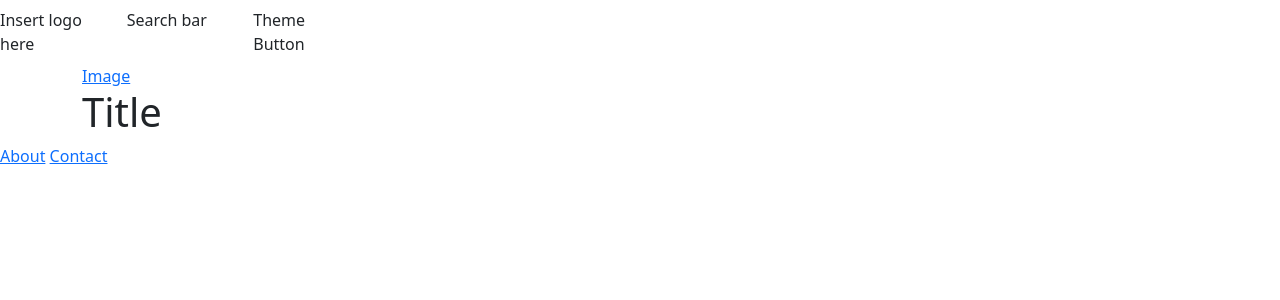
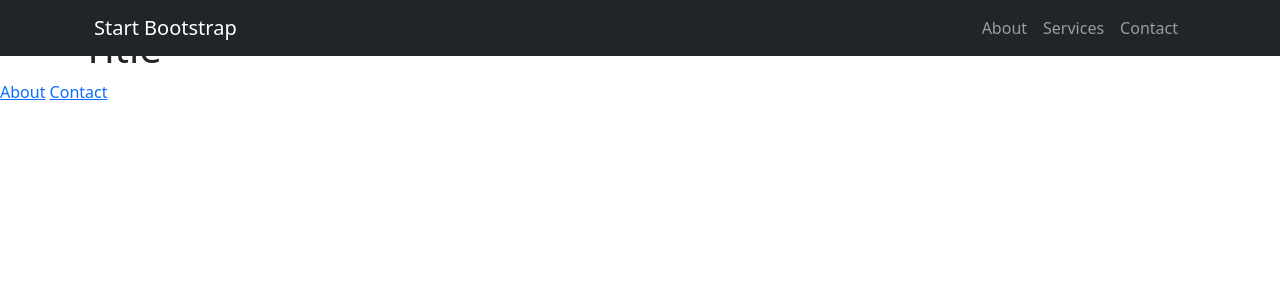
Before and after one commit to imachocolateman/PoetryBlog, a Django app: template poetry_blog/templates/base.html in a window 1280 px wide. Shown: the top 300 px of the page. Run offline with Django 4.2, Linux system fonts and the light colour scheme; the template is opened without the code that fills it, so the values that code supplies are empty; some libraries are stand-ins or nearby versions.

Commit message:
Added favicon

```diff
--- a/poetry_blog/templates/base.html
+++ b/poetry_blog/templates/base.html
@@ -4,11 +4,13 @@
 
 <head>
 	<meta charset="utf-8">
-	<meta name="viewport" content="width=device-width, initial-scale=1">
+	<meta name="viewport" content="width=device-width, initial-scale=1, shrink-to-fit=no">
+    <meta name="author" content="Sanchit Kumar" />
 
 	<title>{% block title %}{% endblock %}Missy Anne's Poetry</title>
 
 	{% load static %}
+	<link rel="icon" type="image/x-icon" href="{% static 'assets/favicon.ico' %}" />
 	<!-- Bootstrap CSS -->
 	<link href="{% static 'css/bootstrap.min.css' %}" rel="stylesheet" type="text/css">
 	<!-- Remix Icons -->
@@ -16,16 +18,23 @@
 </head>
 
 
-<body>
+<body id="page-top">
 	<!-- Nav -->
-	<nav class="navbar">
-		<div class="row">
-			<div class="col">Insert logo here</div>
-			<div class="col">Search bar</div>
-			<div class="col">Theme Button</div>
-		</div>
-	</nav>
-
+	<nav class="navbar navbar-expand-lg navbar-dark bg-dark fixed-top" id="mainNav">
+		<div class="container px-4">
+			<a class="navbar-brand" href="#page-top">Start Bootstrap</a>
+            <button class="navbar-toggler" type="button" data-bs-toggle="collapse" data-bs-target="#navbarResponsive" aria-controls="navbarResponsive" aria-expanded="false" aria-label="Toggle navigation">
+            	<span class="navbar-toggler-icon"></span>
+            </button>
+            <div class="collapse navbar-collapse" id="navbarResponsive">
+            	<ul class="navbar-nav ms-auto">
+            		<li class="nav-item"><a class="nav-link" href="#about">About</a></li>
+                    <li class="nav-item"><a class="nav-link" href="#services">Services</a></li>
+                    <li class="nav-item"><a class="nav-link" href="#contact">Contact</a></li>
+                </ul>
+            </div>
+        </div>
+    </nav>
 
 	<!-- Header Bar -->
 	<header class="container">
```
Also changed, not shown: static/assets/favicon.ico (added).
